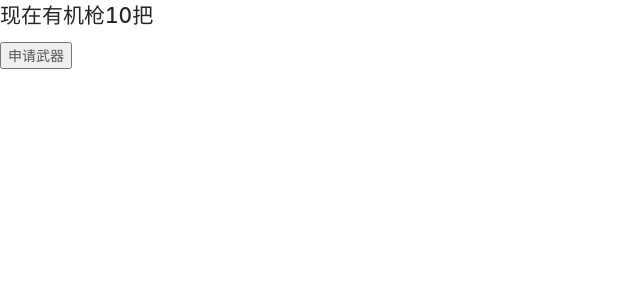
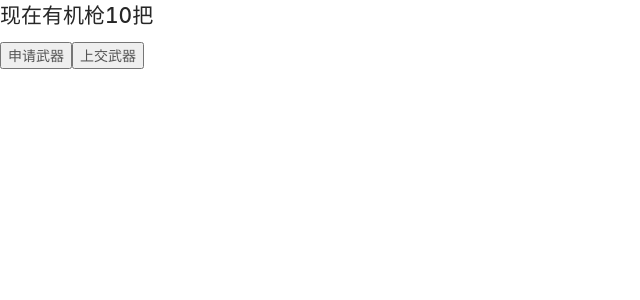
Before and after one commit to cjshinning/imook, a React app: page / in a window 1280 px wide. Shown: the top 300 px of the page, without its empty margins (0-640 px from the left). Built offline with nearby package versions, Linux system fonts and the light colour scheme.

Commit message:
组件解耦

```diff
--- a/src/App.js
+++ b/src/App.js
@@ -1,5 +1,4 @@
 import React from 'react'
-import {addGun} from './index.redux'
 
 class App extends React.Component{
     constructor(){
@@ -7,10 +6,13 @@
     }
     render(){
         const num = this.props.store.getState()
+        const addGun = this.props.addGun
+        const removeGun = this.props.removeGun
         return (
             <div>
                 <h2>现在有机枪{num}把</h2>
                 <button onClick={()=>{this.props.store.dispatch(addGun())}}>申请武器</button>
+                <button onClick={()=>{this.props.store.dispatch(removeGun())}}>上交武器</button>
             </div>
         )
     }
--- a/src/index.js
+++ b/src/index.js
@@ -1,13 +1,13 @@
 import React from 'react'
 import ReactDOM from 'react-dom'
 import {createStore} from 'redux'
-import {counter} from './index.redux'
+import {counter,addGun,removeGun} from './index.redux'
 import App from './App'
 
 let store=createStore(counter)
 
 function render(){
-    ReactDOM.render(<App store={store}/>, document.getElementById('root'))
+    ReactDOM.render(<App store={store} addGun={addGun} removeGun={removeGun}/>, document.getElementById('root'))
 }
 
 render()
```
